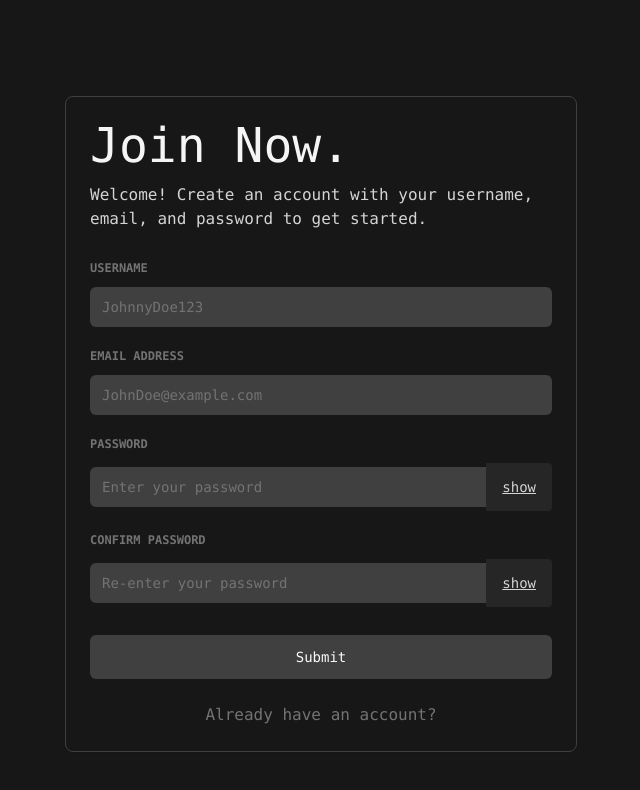
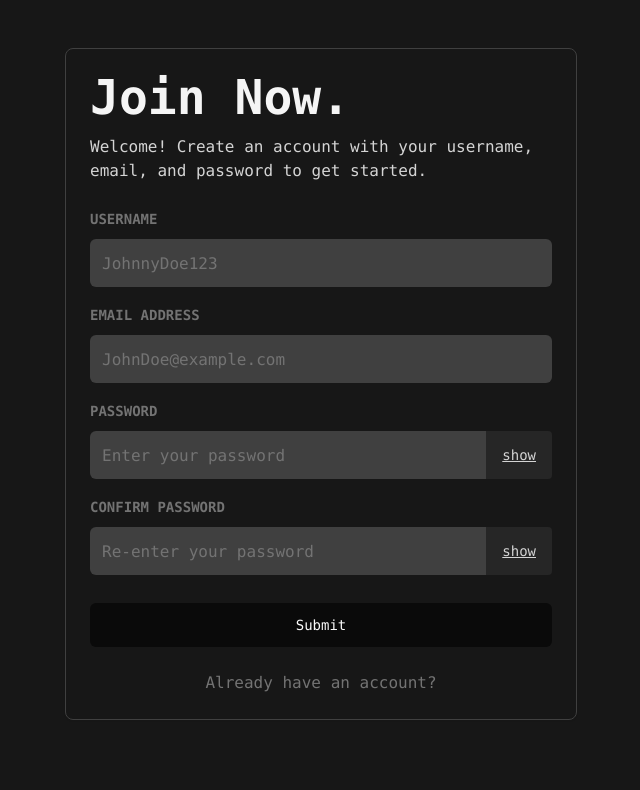
Before and after one commit to WannaCry081/AuthenticationSystem-Next, a Next.js app: page /register in a window 1280 px wide. Shown: the top 790 px of the page, without its empty margins (319-959 px from the left). Built offline with nearby package versions, Linux system fonts and the light colour scheme.

Commit message:
Update ui in register/page.tsx

```diff
--- a/src/components/auth/register/page.tsx
+++ b/src/components/auth/register/page.tsx
@@ -1,5 +1,7 @@
 "use client";
+import * as z from "zod";
 import Link from "next/link";
+import { useState, useTransition } from "react";
 import { useForm } from "react-hook-form";
 import { zodResolver } from "@hookform/resolvers/zod";
 import {
@@ -19,11 +21,16 @@ import {
 import { PasswordInput } from "@/components/ui/password-input";
 import { Input } from "@/components/ui/input";
 import { Button } from "@/components/ui/button";
-import { registerSchema as formSchema } from "@/schemas";
+import { RegisterSchema } from "@/schemas";
+import { Register } from "@/actions";
+import { FormError } from "@/components/ui/form-error";
 
 export default function RegisterView() {
-  const form = useForm({
-    resolver: zodResolver(formSchema),
+  const [error, setError] = useState<string | undefined>("");
+  const [isPending, startTransition] = useTransition();
+
+  const form = useForm<z.infer<typeof RegisterSchema>>({
+    resolver: zodResolver(RegisterSchema),
     defaultValues: {
       username: "",
       email: "",
@@ -32,18 +39,26 @@ export default function RegisterView() {
     },
   });
 
-  const onSubmit = (values: any) => {
-    alert(values.password);
+  const onSubmit = (values: z.infer<typeof RegisterSchema>) => {
+    setError("");
+    startTransition(() => {
+      Register(values).then((data: any) => {
+        if (data) {
+          setError(data.error);
+        }
+      });
+    });
   };
 
   return (
-    <section className="py-4 sm:p-6 md:p-8 relative sm:top-4 bg-inherit">
     <Card className="mx-auto max-w-lg bg-neutral-900 border-0 sm:border border-neutral-700 text-neutral-300 font-mono">
       <CardHeader>
-          <h1 className="text-2xl sm:text-5xl text-neutral-100">Join Now.</h1>
+        <h1 className="text-4xl sm:text-5xl font-semibold  text-neutral-100">
+          Join Now.
+        </h1>
         <p className="pt-2 text-sm sm:text-base font-medium">
-            Welcome! Create an account with your username, email, and password
-            to get started.
+          Welcome! Create an account with your username, email, and password to
+          get started.
         </p>
       </CardHeader>
       <CardContent>
@@ -54,14 +69,15 @@ export default function RegisterView() {
               name="username"
               render={({ field }) => (
                 <FormItem>
-                    <FormLabel className="uppercase text-xs font-bold text-neutral-500">
+                  <FormLabel className="uppercase text-xs sm:text-sm font-semibold text-neutral-500">
                     Username
                   </FormLabel>
                   <FormControl>
                     <Input
+                      disabled={isPending}
                       minLength={2}
                       maxLength={41}
-                        className="bg-neutral-700 border-0"
+                      className="bg-neutral-700 border-0 text-base sm:h-12"
                       placeholder="JohnnyDoe123"
                       {...field}
                     />
@@ -76,14 +92,15 @@ export default function RegisterView() {
               name="email"
               render={({ field }) => (
                 <FormItem>
-                    <FormLabel className="uppercase text-xs font-bold text-neutral-500">
+                  <FormLabel className="uppercase text-xs sm:text-sm font-semibold text-neutral-500">
                     Email Address
                   </FormLabel>
                   <FormControl>
                     <Input
+                      disabled={isPending}
                       minLength={5}
                       maxLength={101}
-                        className="bg-neutral-700 border-0"
+                      className="bg-neutral-700 border-0 text-base sm:h-12"
                       placeholder="JohnDoe@example.com"
                       {...field}
                     />
@@ -97,12 +114,13 @@ export default function RegisterView() {
               name="password"
               render={({ field }) => (
                 <FormItem>
-                    <FormLabel className="uppercase text-xs font-bold text-neutral-500">
+                  <FormLabel className="uppercase text-xs sm:text-sm font-semibold text-neutral-500">
                     Password
                   </FormLabel>
                   <FormControl>
                     <PasswordInput
-                        className="bg-neutral-700 border-0"
+                      disabled={isPending}
+                      className="bg-neutral-700 border-0 text-base sm:h-12"
                       placeholder="Enter your password"
                       field={field}
                     />
@@ -117,12 +135,13 @@ export default function RegisterView() {
               name="rePassword"
               render={({ field }) => (
                 <FormItem>
-                    <FormLabel className="uppercase text-xs font-bold text-neutral-500">
+                  <FormLabel className="uppercase text-xs sm:text-sm font-semibold text-neutral-500">
                     Confirm Password
                   </FormLabel>
                   <FormControl>
                     <PasswordInput
-                        className="bg-neutral-700 border-0"
+                      disabled={isPending}
+                      className="bg-neutral-700 border-0 text-base sm:h-12"
                       placeholder="Re-enter your password"
                       field={field}
                     />
@@ -131,12 +150,13 @@ export default function RegisterView() {
                 </FormItem>
               )}
             />
-
+            <FormError message={error} />
             <div className="pt-3">
               <Button
+                disabled={isPending}
                 type="submit"
                 size="lg"
-                  className="bg-neutral-700 w-full hover:bg-neutral-800 "
+                className="bg-neutral-950 w-full hover:bg-neutral-800"
               >
                 Submit
               </Button>
@@ -153,6 +173,5 @@ export default function RegisterView() {
         </Link>
       </CardFooter>
     </Card>
-    </section>
   );
 }
```
Lines whose indentation alone changed are shown as unchanged.
